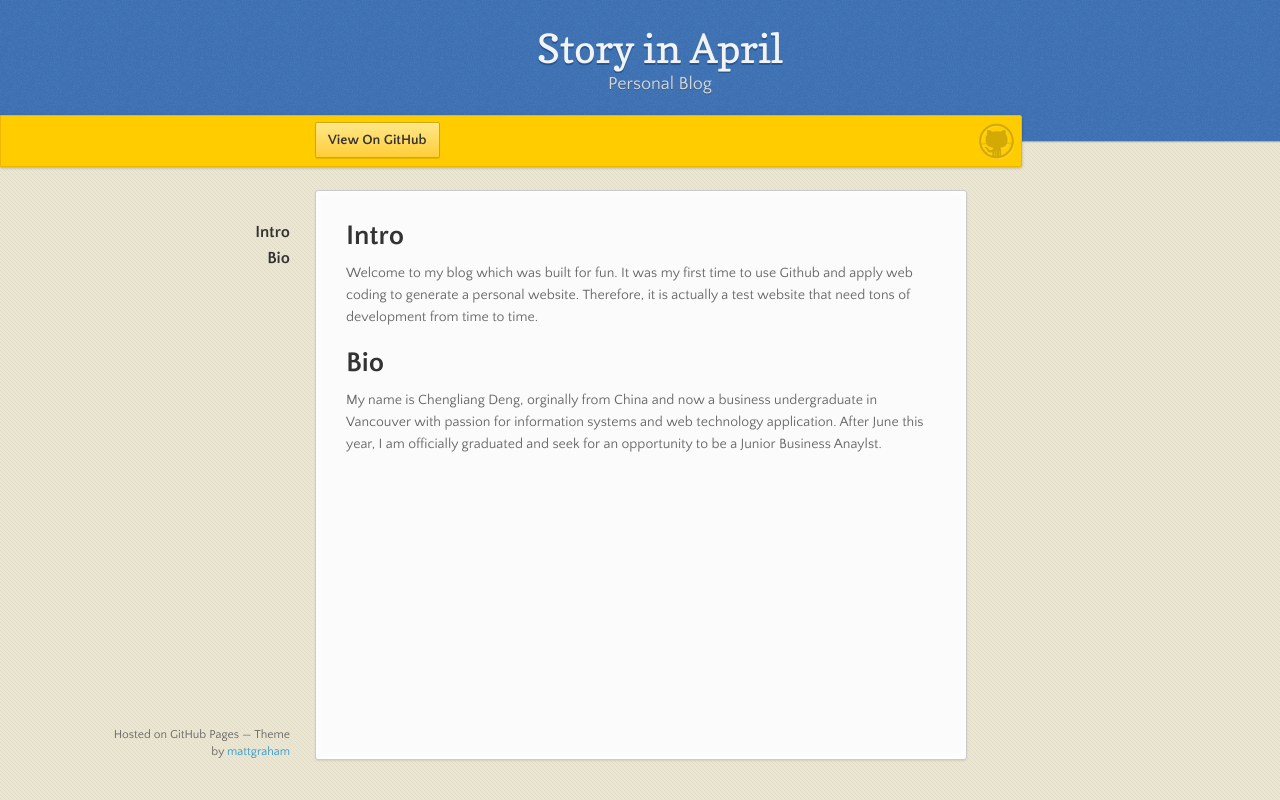
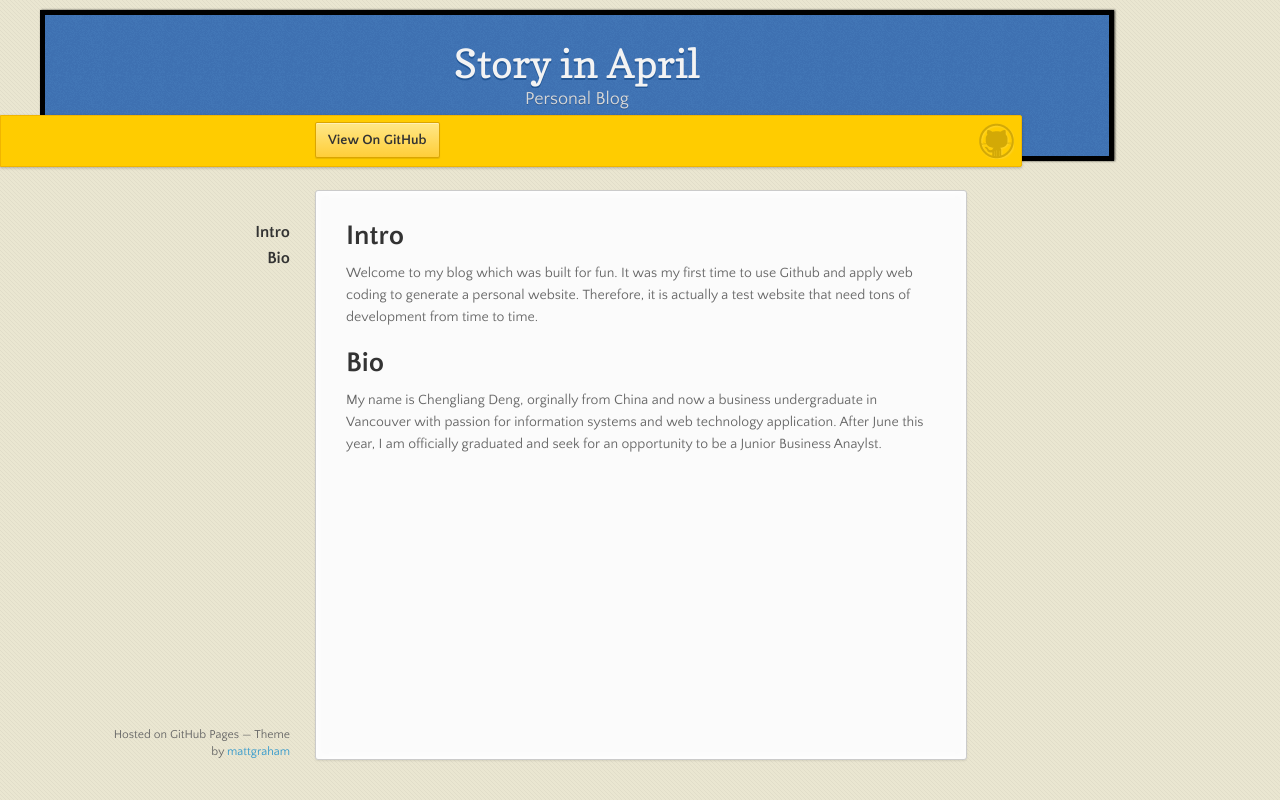
Before and after one commit to cldeng/TirBlog, a plain HTML site: page index.html in a window 1280 px wide. Drawn offline with nearby package versions, Linux system fonts and the light colour scheme.

Commit message:
Update styles.css

```diff
--- a/stylesheets/styles.css
+++ b/stylesheets/styles.css
@@ -651,13 +651,14 @@ dt {
 }
 
 header {
+  border: 5px solid black;
   padding: 25px 20px 40px 20px;
-  margin: 0;
+  margin: 10px;
   position: fixed;
   top: 0;
-  left: 0;
-  right: 0;
-  width: 100%;
+  left: 30px;
+  right: 30px;
+  width: 80%;
   text-align: center;
   background: url(../images/background.png) #4276b6;
   -moz-box-shadow: 1px 0px 2px rgba(0, 0, 0, 0.75);
```
